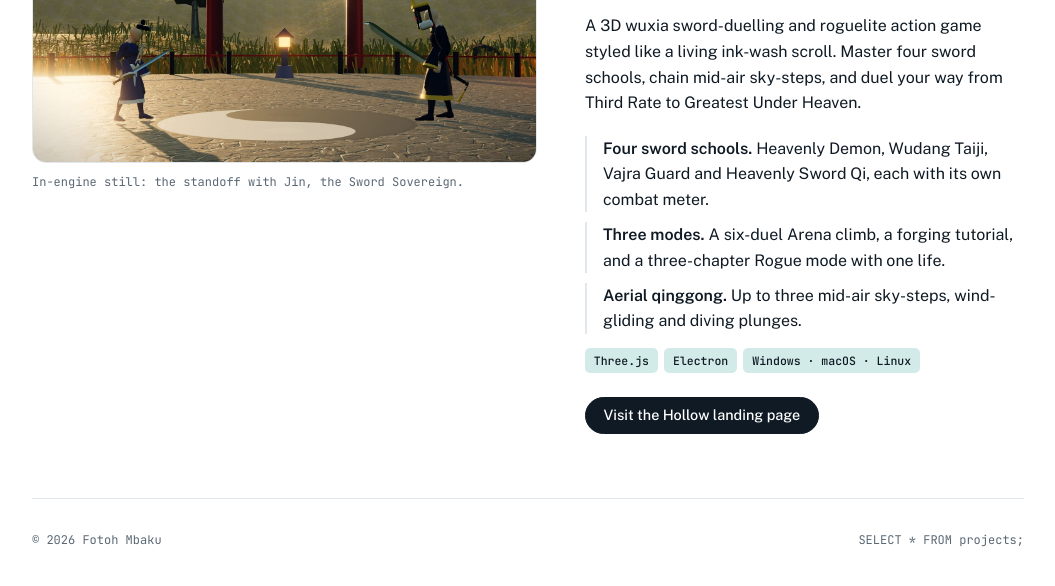
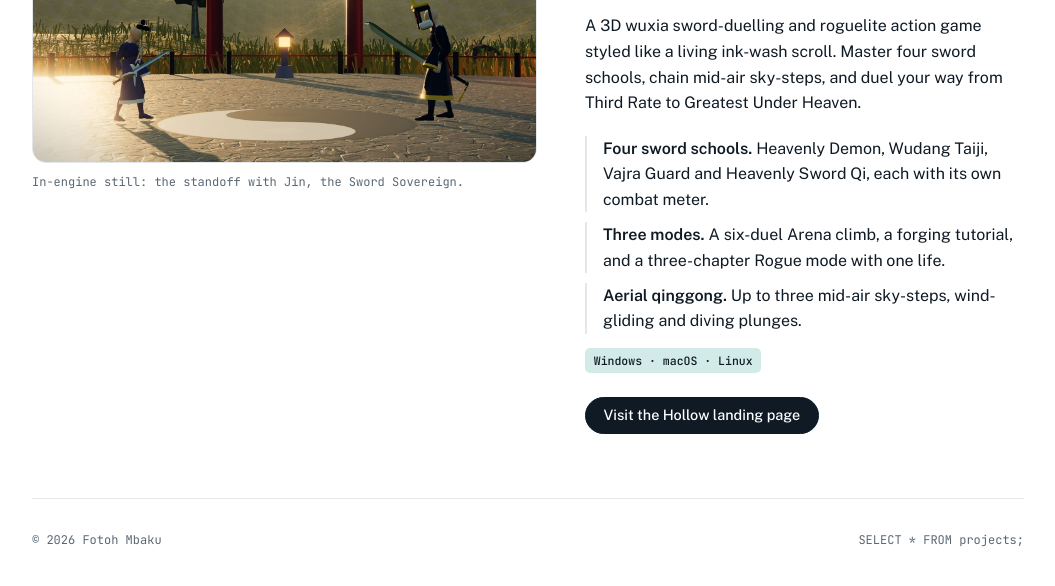
Before and after one commit to fotohmbaku/fotohmbaku.com, a plain HTML site: page projects/index.html in a window 1280 px wide. Shown: the part 496-1082 px from the top of the page, without its empty margins (112-1167 px from the left). Drawn offline with nearby package versions, Linux system fonts and the light colour scheme.

Commit message:
Remove Three.js and Electron tags from Projects page

```diff
--- a/projects/index.html
+++ b/projects/index.html
@@ -219,7 +219,7 @@ footer { padding-block: 2rem 3rem; color: var(--muted); font: 400 0.75rem/1.6 va
           <li><b>Aerial qinggong.</b> Up to three mid-air sky-steps, wind-gliding and diving plunges.</li>
         </ul>
         <div class="tags">
-          <span class="tag">Three.js</span><span class="tag">Electron</span><span class="tag">Windows · macOS · Linux</span>
+          <span class="tag">Windows · macOS · Linux</span>
         </div>
         <div class="links">
           <a class="btn primary" href="/hollow/">Visit the Hollow landing page</a>
```
